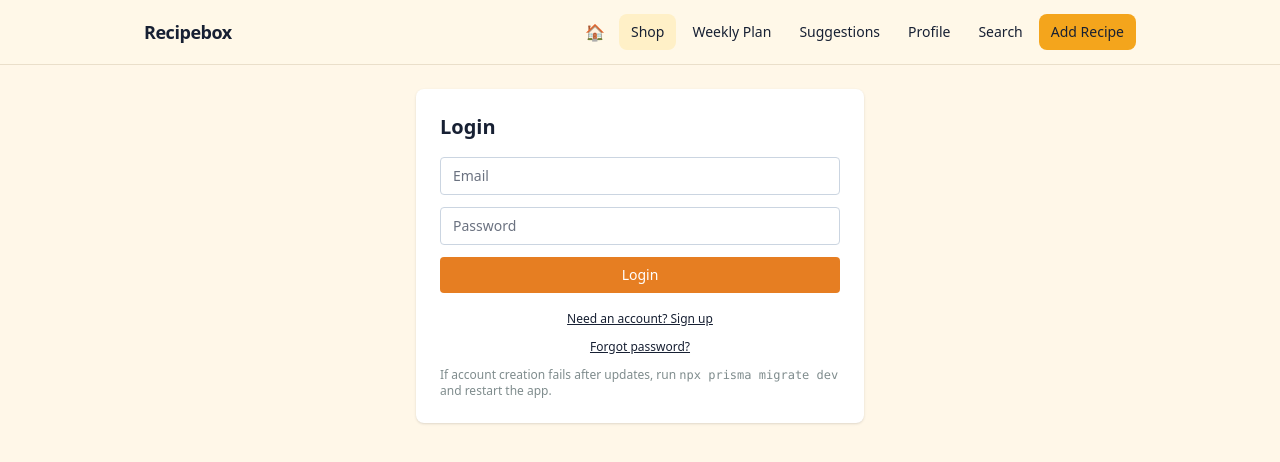
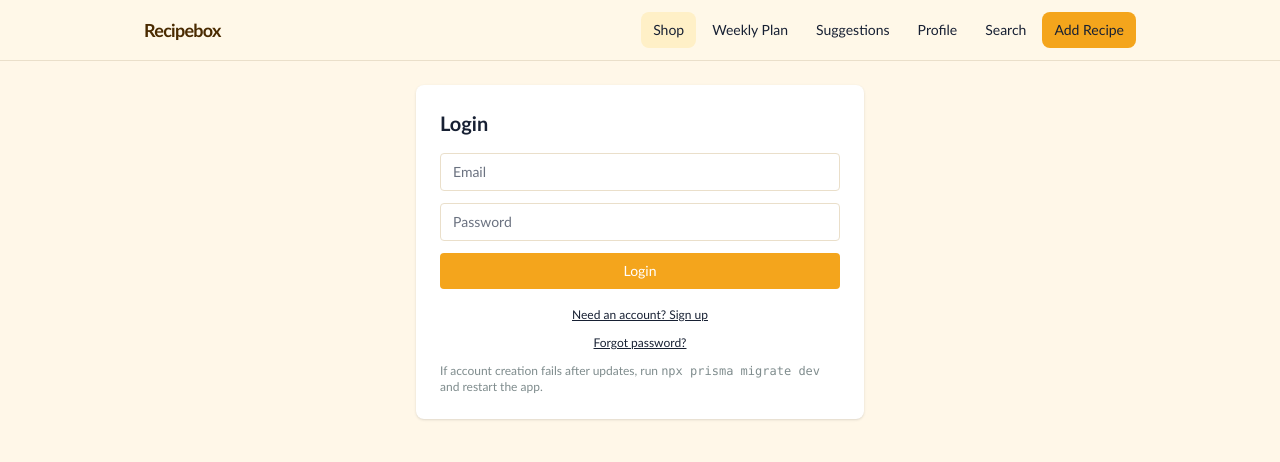
Before and after one commit to jeizadi/RecipeSaver, a Next.js app: page /auth in a window 1280 px wide. Shown: the top 462 px of the page. Built offline with nearby package versions, Linux system fonts and the light colour scheme.

Commit message:
style: apply warm palette and refine brand navigation

```diff
--- a/app/globals.css
+++ b/app/globals.css
@@ -16,7 +16,13 @@
 body {
   background: var(--background);
   color: var(--foreground);
-  font-family: ui-sans-serif, system-ui, sans-serif;
+  font-family: "Avenir Next", "Trebuchet MS", ui-sans-serif, system-ui, sans-serif;
+}
+
+.brand-mark {
+  font-family: "Avenir Next", "Trebuchet MS", ui-sans-serif, system-ui, sans-serif;
+  letter-spacing: -0.04em;
+  color: #4a2b00;
 }
 
 /* Keep controls readable even when OS/browser is in dark mode. */
@@ -50,3 +56,12 @@ input::placeholder,
 textarea::placeholder {
   color: #6b7280 !important;
 }
+
+/* Keep the original prototype's utility classes on the same warm cheddar palette. */
+[class~="bg-[#e67e22]"] { background-color: #f4a51c !important; }
+[class~="hover:bg-[#cf711f]"]:hover { background-color: #e39a0f !important; }
+[class~="bg-[#fffdf8]"] { background-color: #fff7e8 !important; }
+[class~="text-[#5b3b2a]"] { color: #4a2b00 !important; }
+[class~="text-[#e67e22]"] { color: #b66a00 !important; }
+[class~="hover:bg-[#f6efe9]"]:hover { background-color: #fff0c7 !important; }
+[class~="border-[#d2c2af]"] { border-color: #eadfca !important; }
--- a/app/layout.tsx
+++ b/app/layout.tsx
@@ -24,20 +24,12 @@ export default function RootLayout({
       <body className="min-h-screen bg-[#fff7e8] text-slate-950 antialiased">
         <header className="sticky top-0 z-10 border-b border-[#eadfca] bg-[#fff7e8]/95 backdrop-blur">
           <div className="mx-auto flex max-w-5xl items-center justify-between px-4 py-3">
-            <h1 className="text-lg font-semibold tracking-tight">
+            <h1 className="brand-mark text-lg font-semibold tracking-tight">
               <Link href="/shop" className="hover:underline">
                 Recipebox
               </Link>
             </h1>
             <nav className="flex items-center gap-1 text-sm">
-              <Link
-                href="/shop"
-                aria-label="Home"
-                title="Home"
-                className="rounded-lg px-2.5 py-2 text-base font-medium text-slate-600 hover:bg-slate-100 hover:text-slate-950"
-              >
-                🏠
-              </Link>
               <Link
                 href="/shop"
                 className="rounded-lg bg-[#fff0c7] px-3 py-2 font-medium text-[#8a5200] hover:bg-[#ffe6a3]"
```
